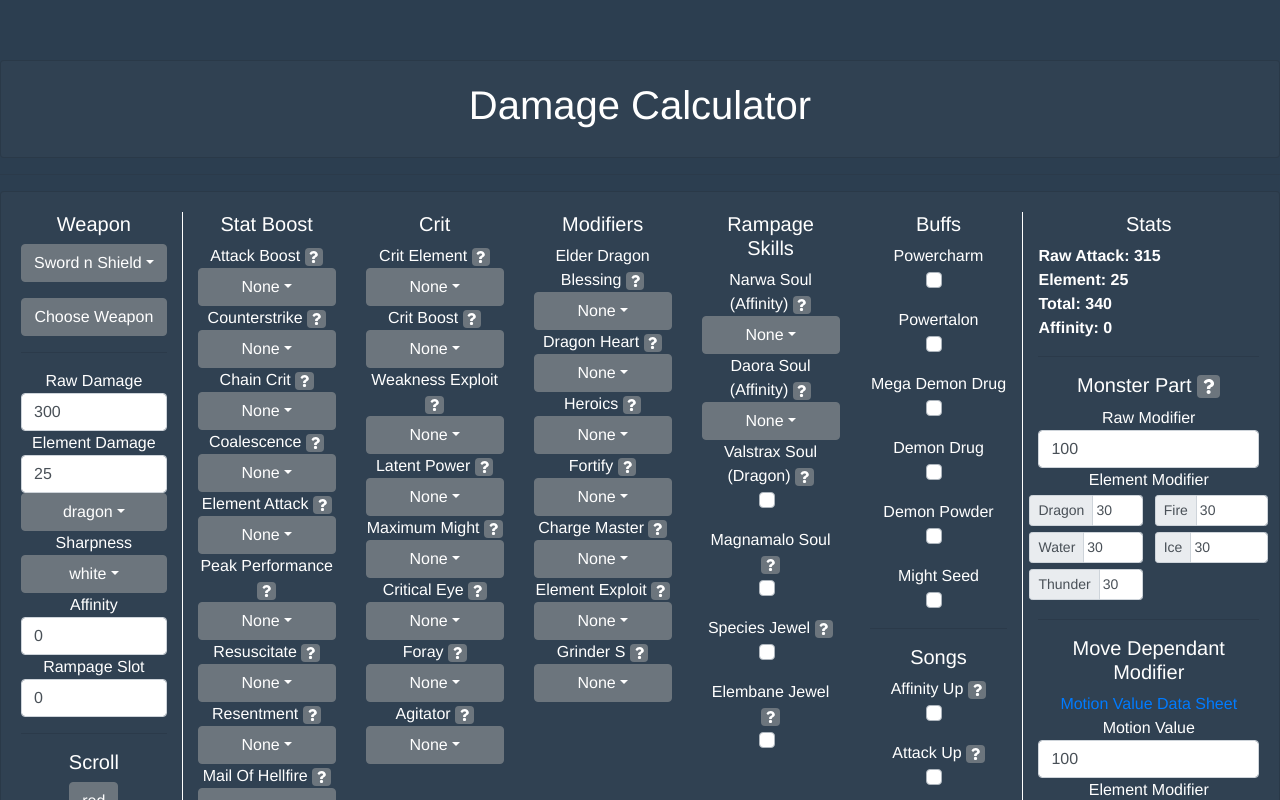
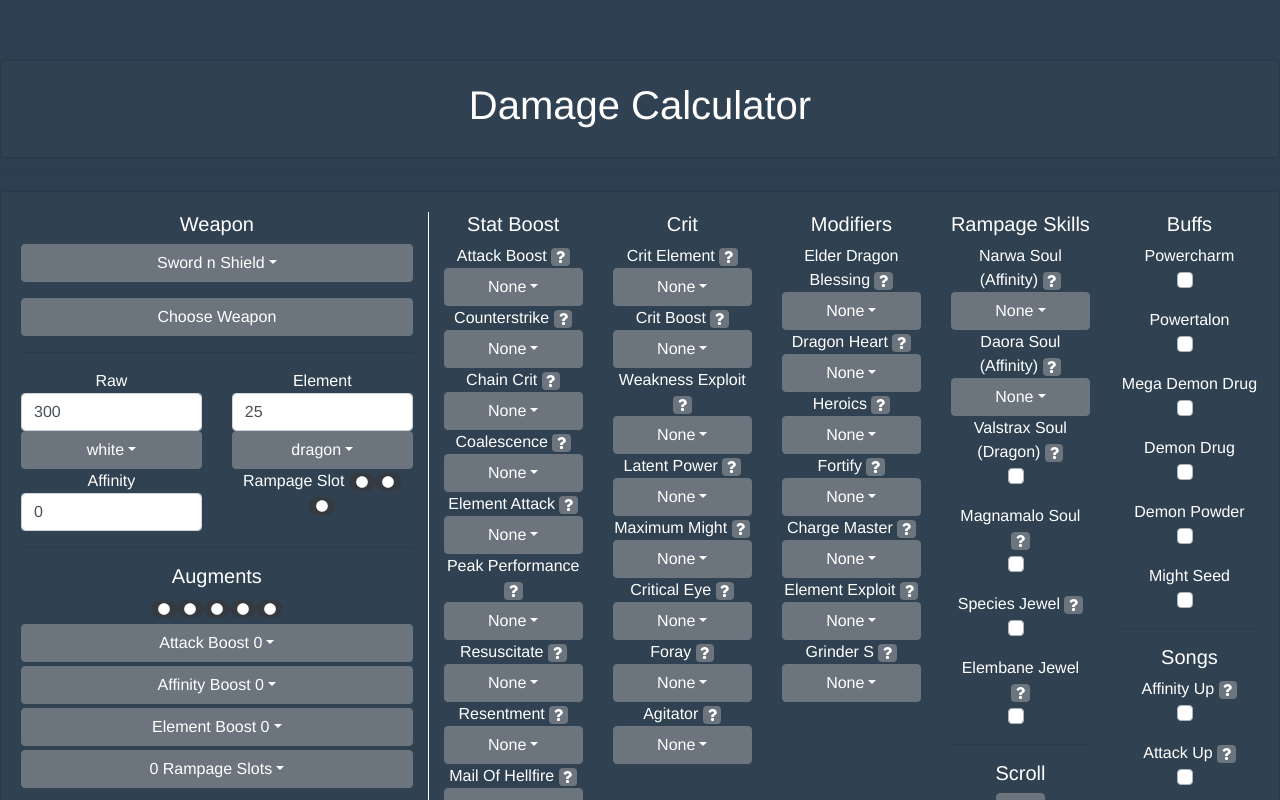
Before and after one commit to Cyan-g/DnD-tracker, a Vue app: page / in a window 1280 px wide. Shown: the top 800 px of the page. Built offline with nearby package versions, Linux system fonts and the light colour scheme.

Commit message:
Qurio Augments implemented

```diff
--- a/src/App.vue
+++ b/src/App.vue
@@ -95,13 +95,35 @@
           <b-button style="width:100%; margin-top: 1rem" @click="showModal()"
             >Choose Weapon</b-button
           >
-          {{ info.weaponName }}
           <br />
           <hr />
-          Raw Damage
+          <h6>
+            {{ info.weaponName }}
+          </h6>
+          <!-- Damage -->
+          <b-row>
+            <b-col>
+              Raw
               <b-form-input v-model="info.raw" type="number"></b-form-input>
-          Element Damage
+            </b-col>
+            <b-col>
+              Element
               <b-form-input v-model="info.element" type="number"></b-form-input>
+            </b-col>
+          </b-row>
+          <!-- Sharpness and ElementType -->
+          <b-row>
+            <b-col>
+              <b-dropdown style="width:100%" :text="info.sharpness.label">
+                <b-dropdown-item
+                  v-for="item in data.sharpnessArray"
+                  :key="item.label"
+                  @click="info.sharpness = item"
+                  >{{ item.label }}</b-dropdown-item
+                >
+              </b-dropdown>
+            </b-col>
+            <b-col>
               <b-dropdown
                 :disabled="!info.element"
                 style="width:100%"
@@ -114,29 +136,115 @@
                   >{{ item }}</b-dropdown-item
                 >
               </b-dropdown>
-          <span>Sharpness</span>
-          <b-dropdown style="width:100%" :text="info.sharpness.label">
+            </b-col>
+          </b-row>
+          <!-- Affinity and Rampage Slot -->
+          <b-row>
+            <b-col>
+              Affinity
+              <b-form-input
+                v-model="info.affinity"
+                type="number"
+              ></b-form-input>
+            </b-col>
+            <b-col>
+              Rampage Slot
+              <b-badge
+                style="cursor: pointer"
+                @click="
+                  info.rampageSlot == 1
+                    ? (info.rampageSlot = 0)
+                    : (info.rampageSlot = 1)
+                "
+                variant="dark"
+                :class="info.rampageSlot >= 1 ? 'text-danger' : ''"
+                pill
+              >
+                <i class="fas fa-circle"></i
+              ></b-badge>
+              <b-badge
+                style="cursor: pointer"
+                @click="
+                  info.rampageSlot == 2
+                    ? (info.rampageSlot = 0)
+                    : (info.rampageSlot = 2)
+                "
+                variant="dark"
+                :class="info.rampageSlot >= 2 ? 'text-danger' : ''"
+                pill
+              >
+                <i class="fas fa-circle"></i
+              ></b-badge>
+              <b-badge
+                style="cursor: pointer"
+                @click="
+                  info.rampageSlot == 3
+                    ? (info.rampageSlot = 0)
+                    : (info.rampageSlot = 3)
+                "
+                variant="dark"
+                :class="info.rampageSlot >= 3 ? 'text-danger' : ''"
+                pill
+              >
+                <i class="fas fa-circle"></i
+              ></b-badge>
+            </b-col>
+          </b-row>
+
+          <hr />
+          <h5>Augments</h5>
+          <b-badge
+            variant="dark"
+            :class="augmentSlotsFilled >= 1 ? 'text-danger' : ''"
+            pill
+          >
+            <i class="fas fa-circle"></i
+          ></b-badge>
+          <b-badge
+            variant="dark"
+            :class="augmentSlotsFilled >= 2 ? 'text-danger' : ''"
+            pill
+          >
+            <i class="fas fa-circle"></i
+          ></b-badge>
+          <b-badge
+            variant="dark"
+            :class="augmentSlotsFilled >= 3 ? 'text-danger' : ''"
+            pill
+          >
+            <i class="fas fa-circle"></i
+          ></b-badge>
+          <b-badge
+            variant="dark"
+            :class="augmentSlotsFilled >= 4 ? 'text-danger' : ''"
+            pill
+          >
+            <i class="fas fa-circle"></i
+          ></b-badge>
+          <b-badge
+            variant="dark"
+            :class="augmentSlotsFilled >= 5 ? 'text-danger' : ''"
+            pill
+          >
+            <i class="fas fa-circle"></i
+          ></b-badge>
+          <div v-for="augment in data.augments" :key="augment.key">
+            <b-dropdown
+              class="mt-1"
+              style="width:100%"
+              :text="info[augment.key].label"
+            >
               <b-dropdown-item
-              v-for="item in data.sharpnessArray"
+                v-for="item in augment.values"
                 :key="item.label"
-              @click="info.sharpness = item"
+                :disabled="
+                  item.slots + augmentSlotsFilled - info[augment.key].slots > 5
+                "
+                @click="info[augment.key] = item"
                 >{{ item.label }}</b-dropdown-item
               >
             </b-dropdown>
-          Affinity
-          <b-form-input v-model="info.affinity" type="number"></b-form-input>
-          Rampage Slot
-          <b-form-input v-model="info.rampageSlot" type="number"></b-form-input>
-          <hr />
-          <h5>Scroll</h5>
-          <b-button
-            @click="
-              info.scroll == 'red'
-                ? (info.scroll = 'blue')
-                : (info.scroll = 'red')
-            "
-            >{{ info.scroll }}</b-button
-          >
+          </div>
           <hr />
           <h5>Petalace</h5>
           <b-dropdown style="width:100%" :text="info.petalace.label">
@@ -147,20 +255,10 @@
               >{{ item.label }}</b-dropdown-item
             >
           </b-dropdown>
-          <hr />
-          <b-button @click="optimizeWeapon()">Optimise Weapon</b-button>
-          <b-button
-            class="mt-1"
-            variant="dark"
-            v-for="entry in optimizedArray"
-            :key="entry.weapon.label"
-            @click="loadWeapon(entry.weapon)"
-          >
-            {{ entry.weapon.label }} <br />
-            base: {{ entry.base }} avg: {{ entry.average }} crit:
-            {{ entry.crit }}
-          </b-button>
         </b-col>
+        <!-- SKILL SECTION -->
+        <b-col cols="8">
+          <b-row>
             <!-- STATS -->
             <b-col>
               <h5>Stat Boost</h5>
@@ -255,7 +353,8 @@
               </b-dropdown>
               <span
                 >Valstrax Soul (Dragon)
-            <b-badge v-b-popover.hover.top="'2-slot Active during dragonblight'"
+                <b-badge
+                  v-b-popover.hover.top="'2-slot Active during dragonblight'"
                   ><i class="fas fa-question"></i></b-badge
               ></span>
               <b-checkbox
@@ -275,7 +374,9 @@
               <span
                 >Species Jewel
                 <b-badge
-              v-b-popover.hover.top="'2-slot 5% Raw against specific species'"
+                  v-b-popover.hover.top="
+                    '2-slot 5% Raw against specific species'
+                  "
                   ><i class="fas fa-question"></i></b-badge
               ></span>
               <b-checkbox
@@ -297,7 +398,9 @@
               <span v-if="info.weaponType == 'Dual Blades'"
                 >Raging Jewel
                 <b-badge
-              v-b-popover.hover.top="'3-slot 20% Affinity while in demon mode'"
+                  v-b-popover.hover.top="
+                    '3-slot 20% Affinity while in demon mode'
+                  "
                   ><i class="fas fa-question"></i></b-badge
               ></span>
               <b-checkbox
@@ -305,6 +408,16 @@
                 style="margin-bottom: 1rem"
                 v-model="info.raging"
               ></b-checkbox>
+              <hr />
+              <h5>Scroll</h5>
+              <b-button
+                @click="
+                  info.scroll == 'red'
+                    ? (info.scroll = 'blue')
+                    : (info.scroll = 'red')
+                "
+                >{{ info.scroll }}</b-button
+              >
             </b-col>
             <!-- BUFFS -->
             <b-col>
@@ -384,8 +497,33 @@
                 v-model="info.infernalMelody"
               ></b-checkbox>
             </b-col>
+            <!-- Optimiser -->
+            <b-col cols="12">
+              <hr />
+              <b-button @click="optimizeWeapon()">Optimise Weapon</b-button>
+              <br />
+              <b-button
+                class="mt-1 mr-1"
+                variant="dark"
+                v-for="entry in optimizedArray"
+                :key="entry.weapon.label"
+                @click="
+                  loadWeapon(entry.weapon);
+                  loadAugments(entry.augments);
+                "
+              >
+                {{ entry.weapon.label }} <br />
+                base: {{ entry.base }} avg: {{ entry.average }} crit:
+                {{ entry.crit }}
+              </b-button>
+            </b-col>
+          </b-row>
+        </b-col>
+
         <!-- ANALYSIS -->
         <b-col style="border-left: solid white 1px">
+          <b-row>
+            <b-col>
               <h5>Stats</h5>
               <div style="text-align: left">
                 <b>Raw Attack: {{ Math.floor(effectiveRaw) }}</b
@@ -395,8 +533,14 @@
                 <b>Total: {{ Math.floor(effectiveTotal) }}</b
                 ><br />
                 <b>Affinity: {{ (effectiveAffinity * 100).toFixed(0) }}</b
-            ><br />
-          </div>
+                ><br /></div
+            ></b-col>
+            <b-col>
+              <b-button @click="$bvModal.show('saveModal')" class="float-right"
+                >Saves</b-button
+              ></b-col
+            >
+          </b-row>
           <hr />
           <h5>
             Monster Part
@@ -459,16 +603,22 @@
             href="https://docs.google.com/spreadsheets/d/1KSH0Uf-DsbFixdldQvcH-5zFXpX303dIzThTYMVH33Q/edit#gid=0"
             >Motion Value Data Sheet</a
           ><br />
+          <b-row>
+            <b-col>
               Motion Value
               <b-form-input
                 v-model="info.motionValuePhys"
                 type="number"
               ></b-form-input>
-          Element Modifier
+            </b-col>
+            <b-col>
+              Element Mod
               <b-form-input
                 v-model="info.motionValueEle"
                 type="number"
-          ></b-form-input>
+              ></b-form-input
+            ></b-col>
+          </b-row>
           <hr />
           <h5>Attack Data</h5>
           <b-table-simple class="text-light">
@@ -499,9 +649,6 @@
               </b-tr>
             </b-tbody>
           </b-table-simple>
-          <b-button @click="$bvModal.show('saveModal')" class="float-right"
-            >Saves</b-button
-          >
         </b-col>
       </b-row>
     </b-card>
@@ -509,23 +656,9 @@
 </template>
 
 <script>
+import _ from "lodash";
 import arrayFile from "./data/data.json";
 import weapons from "./data/weapons.json";
-
-//Move Hitzone Values after the effective damage calculations liek motion values
-//fix elemental dmg cap
-//split Effective and Actual + crit and non crit damage
-//check correct values for skills again
-//Add element types
-//Make valstrax soul conditional
-//Elembane, Raging, Switcher, Magnamalo Soul, Brutal Strike
-//Add Petalace choices
-//Save Feature
-//Add Hunting Horn buffs
-//Add Weapon Selection For Hammer
-//Make an optimizer algorithm that tests all of selected weapon type for current setup
-
-//!Add Qurious base stats once you know how they work
 
 export default {
   name: "App",
@@ -554,6 +687,14 @@ export default {
         petalace: { label: "Absolute", raw: 15 },
         type: "dragon",
         scroll: "red",
+        attackBoostAugment: { label: "Attack Boost 0", raw: 0, slots: 0 },
+        affinityBoostAugment: { label: "Affinity Boost 0", aff: 0, slots: 0 },
+        elementBoostAugment: { label: "Element Boost 0", element: 0, slots: 0 },
+        rampageSlotAugment: {
+          label: "0 Rampage Slots",
+          rampageSlot: 0,
+          slots: 0,
+        },
         valstrax: false,
         magna: false,
         elembane: false,
@@ -632,37 +773,71 @@ export default {
       this.info.sharpness = this.data.sharpnessArray.find(
         (x) => x.label == weapon.sharpness
       );
+      if (weapon.augments) this.loadAugments(weapon.augments);
       this.$bvModal.hide("weaponModal");
     },
+    loadAugments(combination) {
+      this.info.attackBoostAugment = this.data.augments.find(
+        (x) => x.key == "attackBoostAugment"
+      ).values[combination.attackBoostAugment];
+      this.info.elementBoostAugment = this.data.augments.find(
+        (x) => x.key == "elementBoostAugment"
+      ).values[combination.elementBoostAugment];
+      this.info.affinityBoostAugment = this.data.augments.find(
+        (x) => x.key == "affinityBoostAugment"
+      ).values[combination.affinityBoostAugment];
+      this.info.rampageSlotAugment = this.data.augments.find(
+        (x) => x.key == "rampageSlotAugment"
+      ).values[combination.rampageSlotAugment];
+    },
     optimizeWeapon() {
-      let oldSetup = {
-        raw: this.info.raw,
-        element: this.info.element,
-        affinity: this.info.affinity,
-        rampageSlot: this.info.rampageSlot,
-        type: this.info.type,
-        weaponName: this.info.label,
-        sharpness: this.info.sharpness.label,
-      };
+      // save old setup
+      let oldSetup = _.cloneDeep(this.info);
+
+      //iterate all weapons of selected type
       let resultArray = [];
       this.weapons[this.info.weaponType].forEach((weapon) => {
         this.loadWeapon(weapon);
+
+        // test out augment combinations
+        let augmentTestArray = [];
+        this.data.augmentCombinations.forEach((combination) => {
+          this.loadAugments(combination);
+          augmentTestArray.push({
+            combination: combination,
+            base: this.hitTotal,
+            average: this.hitAverageTotal,
+            crit: this.hitCritTotal,
+          });
+        });
+
+        // find best augment combination
+        augmentTestArray.sort((x, y) => y.average - x.average);
+        let combination = augmentTestArray[0].combination;
+        this.loadAugments(combination);
+
+        // Add to final list
         resultArray.push({
+          augments: combination,
           weapon: weapon,
           base: this.hitTotal,
           average: this.hitAverageTotal,
           crit: this.hitCritTotal,
         });
       });
+
+      // find top 10
       resultArray.sort((x, y) => y.average - x.average);
       resultArray = resultArray.splice(0, 10);
       this.optimizedArray = resultArray;
-      this.loadWeapon(oldSetup);
+
+      // restore old setup
+      this.info = oldSetup;
     },
     applyHitzoneRaw(base) {
       var total = base;
 
-      if (this.info.species && this.info.rampageSlot >= 2)
+      if (this.info.species && this.effectiveRampageSlots >= 2)
         total += this.info.raw * 0.05;
 
       // Sharpness
@@ -682,7 +857,7 @@ export default {
         total += this.info.element * this.info.elementExploit.mod; //! TO BE TESTED
       //Elembane
       if (
-        this.info.rampageSlot >= 3 &&
+        this.effectiveRampageSlots >= 3 &&
         this.info.elemBane &&
         this.info.partEle[this.info.type] >= 25
       )
@@ -714,26 +889,43 @@ export default {
     },
   },
   computed: {
+    augmentSlotsFilled() {
+      let total = 0;
+      total += this.info.attackBoostAugment.slots;
+      total += this.info.affinityBoostAugment.slots;
+      total += this.info.elementBoostAugment.slots;
+      total += this.info.rampageSlotAugment.slots;
+
+      return total;
+    },
     // UI STATS
+    effectiveRampageSlots() {
+      let total = this.info.rampageSlot;
+      total += this.info.rampageSlotAugment.rampageSlot;
+      return total;
+    },
     effectiveAffinity() {
       if (!this.info) return 0;
       let total = (
         (parseInt(this.info.affinity) +
           parseInt(this.info.wex.value) +
+          parseInt(this.info.affinityBoostAugment.aff) +
           //Raging Jewel
           parseInt(
             this.info.raging &&
-              this.info.rampageSlot >= 3 &&
+              this.effectiveRampageSlots >= 3 &&
               this.info.weaponType == "Dual Blades"
               ? 20
               : 0
           ) +
           parseInt(this.info.affinityUp ? 20 : 0) +
           parseInt(
-            this.info.rampageSlot >= 3 ? this.info.kushalaSoul.value : 0
+            this.effectiveRampageSlots >= 3 ? this.info.kushalaSoul.value : 0
           ) +
           parseInt(this.info.latentPower.value) +
-          parseInt(this.info.rampageSlot >= 2 ? this.info.narwaSoul.value : 0) +
+          parseInt(
+            this.effectiveRampageSlots >= 2 ? this.info.narwaSoul.value : 0
+          ) +
           parseInt(this.info.maxMight.value) +
           parseInt(this.info.foray.affinity) +
           parseInt(this.info.agitator.affinity) +
@@ -747,6 +939,9 @@ export default {
       if (!this.info) return 0;
       //Total
       let total = parseInt(this.info.raw);
+
+      //Augment
+      total += this.info.attackBoostAugment.raw;
 
       //Buffs
       if (this.info.powerCharm) total += 6;
@@ -788,11 +983,16 @@ export default {
     },
     effectiveElement() {
       if (!this.info || this.info == 0 || this.info.type == "none") return 0;
+
       //Total Element
       let total = parseInt(this.info.element);
+
+      //Augment
+      total += this.info.elementBoostAugment.element;
+
       //multipliers
       if (
-        this.info.rampageSlot >= 2 &&
+        this.effectiveRampageSlots >= 2 &&
         this.info.valstrax &&
         this.info.dragonHeart.label != "None" &&
         this.info.type == "dragon"
@@ -821,9 +1021,6 @@ export default {
       if (this.info.scroll == "blue")
         total += this.info.element * this.info.mailOfHellfire.element;
       else total += this.info.dereliction.element;
-
-      //CAP
-      if (total > 110) total = 110;
 
       //Songs
       if (this.info.elementUp) total *= 1.1;
--- a/src/data/data.json
+++ b/src/data/data.json
@@ -21,12 +21,82 @@
     { "label": "orange", "raw": 0.75, "element": 0.5 }
   ],
   "petalace": [
+    { "label": "None", "raw": 0 },
     { "label": "Hunting", "raw": 15 },
     { "label": "Strength", "raw": 10 },
     { "label": "Fortitude", "raw": 8 },
     { "label": "Demon", "raw": 20 },
     { "label": "Absolute", "raw": 15 },
     { "label": "Underworld", "raw": 15 }
+  ],
+  "augments": [
+    {
+      "label": "Attack Boost",
+      "key": "attackBoostAugment",
+      "values": [
+        { "label": "Attack Boost 0", "raw": 0, "slots": 0 },
+        { "label": "Attack Boost 1", "raw": 5, "slots": 2 },
+        { "label": "Attack Boost 2", "raw": 10, "slots": 4 }
+      ]
+    },
+    {
+      "label": "Affinity Boost",
+      "key": "affinityBoostAugment",
+      "values": [
+        { "label": "Affinity Boost 0", "aff": 0, "slots": 0 },
+        { "label": "Affinity Boost 1", "aff": 5, "slots": 3 }
+      ]
+    },
+    {
+      "label": "Element Boost",
+      "key": "elementBoostAugment",
+      "values": [
+        { "label": "Element Boost 0", "element": 0, "slots": 0 },
+        { "label": "Element Boost 1", "element": 5, "slots": 1 },
+        { "label": "Element Boost 2", "element": 10, "slots": 2 },
+        { "label": "Element Boost 3", "element": 15, "slots": 3 }
+      ]
+    },
+    {
+      "label": "Rampage Slot Upgrade",
+      "key": "rampageSlotAugment",
+      "values": [
+        { "label": "0 Rampage Slots", "rampageSlot": 0, "slots": 0 },
+        { "label": "+1 Rampage Slot", "rampageSlot": 1, "slots": 4 }
+      ]
+    }
+  ],
+  "augmentCombinations": [
+    {
+      "attackBoostAugment": 1,
+      "affinityBoostAugment": 1,
+      "elementBoostAugment": 0,
+      "rampageSlotAugment": 0
+    },
+    {
+      "attackBoostAugment": 2,
+      "affinityBoostAugment": 0,
+      "elementBoostAugment": 1,
+      "rampageSlotAugment": 0
+    },
+    {
+      "attackBoostAugment": 1,
+      "affinityBoostAugment": 0,
+      "elementBoostAugment": 3,
+      "rampageSlotAugment": 0
+    },
+    {
+      "attackBoostAugment": 0,
+      "affinityBoostAugment": 1,
+      "elementBoostAugment": 2,
+      "rampageSlotAugment": 0
+    },
+    {
+      "attackBoostAugment": 0,
+      "affinityBoostAugment": 0,
+      "elementBoostAugment": 1,
+      "rampageSlotAugment": 1
+    }
   ],
   "weaponArray": [
     "Greatsword",
```
Lines whose indentation alone changed are shown as unchanged.
